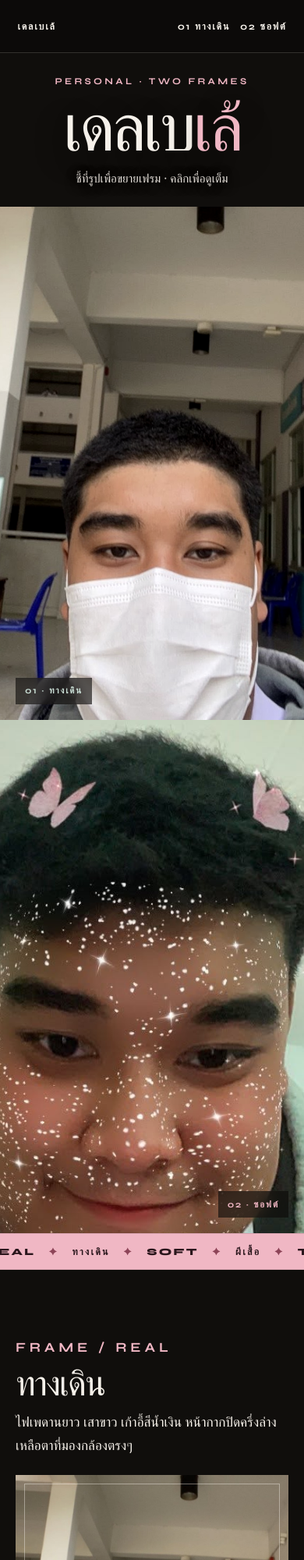
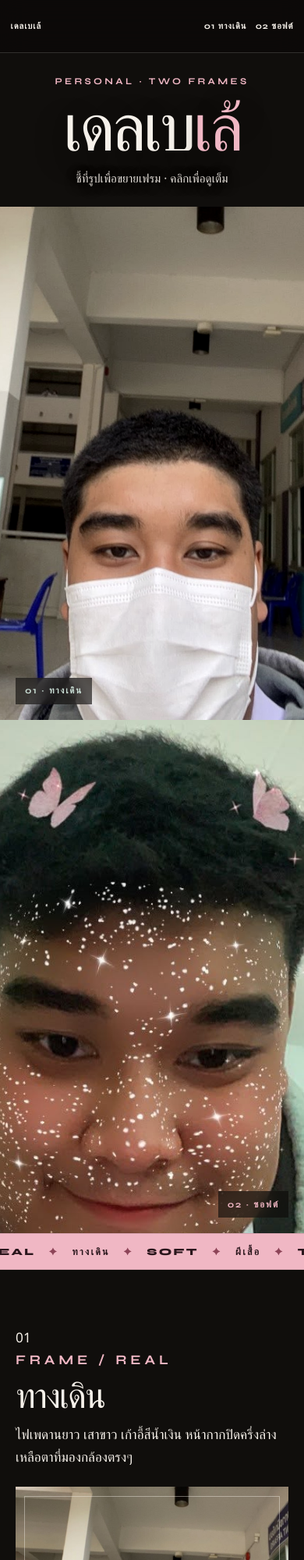
Before and after one commit to Caglet/aimodel, a plain HTML site: page index.html in a window 390 px wide. Shown: the top 2000 px of the page at 78% size. Drawn offline with Linux system fonts and the light colour scheme; a web font is replaced by a local one.

Commit message:
Update the page layout to match the folder.

```diff
--- a/styles.css
+++ b/styles.css
@@ -89,7 +89,7 @@ a {
   justify-content: space-between;
   gap: 1rem;
   padding: 0 1.4rem;
-  background: rgba(12, 10, 9, 0.72);
+  background: rgba(12, 10, 9, 0.88);
   backdrop-filter: blur(16px);
   border-bottom: 1px solid var(--line);
   font-family: Syne, "IBM Plex Sans Thai", sans-serif;
@@ -319,7 +319,7 @@ h1 span {
   display: grid;
   grid-template-columns: minmax(240px, 0.78fr) minmax(280px, 1.22fr);
   gap: clamp(1.5rem, 4vw, 4.5rem);
-  align-items: end;
+  align-items: center;
   padding: clamp(4.5rem, 9vw, 8rem) clamp(1.25rem, 5vw, 5rem);
   scroll-margin-top: calc(var(--header) + 0.75rem);
 }
@@ -331,18 +331,6 @@ h1 span {
 
 .spread.is-flip {
   grid-template-columns: minmax(280px, 1.22fr) minmax(240px, 0.78fr);
-}
-
-.num {
-  margin: 0 0 0.8rem;
-  font-family: Syne, sans-serif;
-  font-size: clamp(4.5rem, 8vw, 7.5rem);
-  font-weight: 800;
-  line-height: 0.8;
-  letter-spacing: -0.06em;
-  color: transparent;
-  -webkit-text-stroke: 1.5px currentColor;
-  opacity: 0.28;
 }
 
 .spread h2 {
@@ -373,16 +361,16 @@ h1 span {
 
 .spread-photo img {
   width: 100%;
-  aspect-ratio: 4 / 5;
+  aspect-ratio: 1 / 1;
   object-fit: cover;
 }
 
 #real .spread-photo img {
-  object-position: center 70%;
+  object-position: center 76%;
 }
 
 #soft .spread-photo img {
-  object-position: center 36%;
+  object-position: center 42%;
 }
 
 .spread-photo::after {
@@ -516,8 +504,14 @@ h1 span {
 }
 
 @media (max-width: 860px) {
+  .top {
+    padding: 0 0.85rem;
+    letter-spacing: 0.08em;
+    font-size: 0.7rem;
+  }
+
   .top nav {
-    gap: 0.8rem;
+    gap: 0.7rem;
   }
 
   .top-meta {
```
